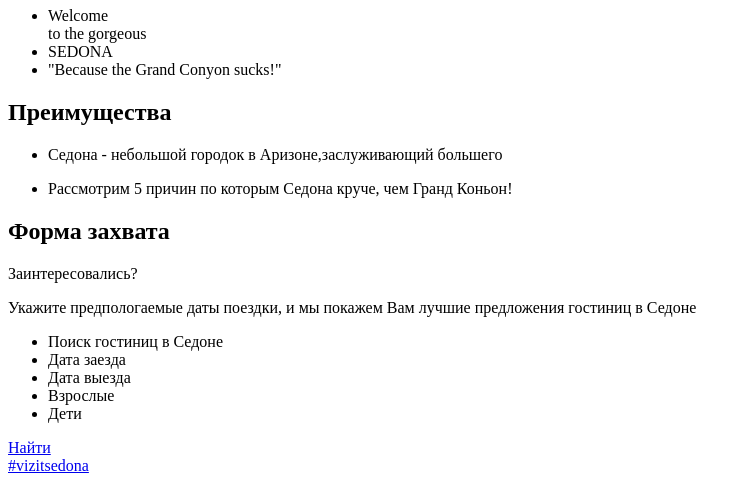
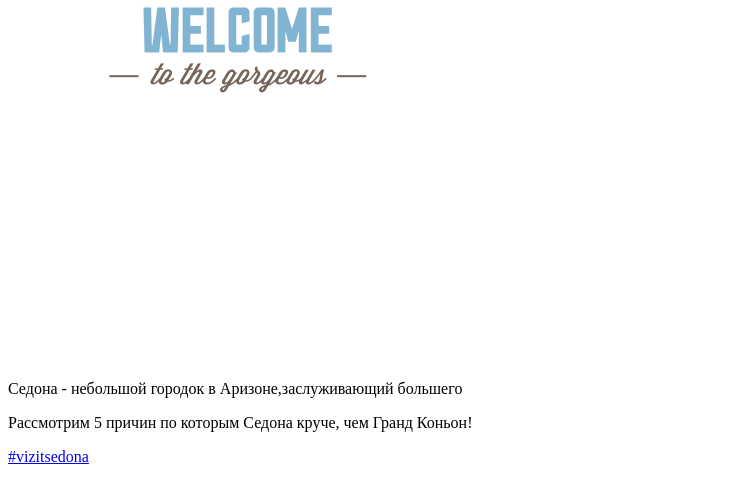
Before and after one commit to janekimpak/818165-sedona, a plain HTML site: page index.html in a window 1280 px wide. Shown: the part 197-676 px from the top of the page, without its empty margins (0-751 px from the left). Drawn offline with Linux system fonts and the light colour scheme.

Commit message:
поменяла текст на картинку

```diff
--- a/index.html
+++ b/index.html
@@ -21,30 +21,11 @@
   	<main class="container">
   		<h1 class="visually-hidden">Сайт города Седона</h1>
   		<section class="desk-page">
-  			<ul>
-  				<li><span>Welcome</span></li>
-  				<span>to the gorgeous</span>
-  				<li><span>SEDONA</span></li>
-  				<li><span>"Because the Grand Conyon sucks!"</span></li>
+  			<img src="img/welcome.png">
   		</section>
   		<section class="advantegers">
-  			<h2 class="visually-hidden">Преимущества</h2>
-  			<ul>
-  				<li><p>Седона - небольшой городок в Аризоне,заслуживающий большего</p></li>
-  				<li><p>Рассмотрим 5 причин по которым Седона круче, чем Гранд Коньон!</p></li>
-  		</section>
-  		<section class="capture-form">
-  			<h2 class="visually-hidden">Форма захвата</h2>
-  			<span>Заинтересовались?</span>
-  			<p>Укажите предпологаемые даты поездки, и мы покажем Вам лучшие предложения гостиниц в Седоне</p>
-  			<ul class="form">
-  				<li class="form-title">Поиск гостиниц в Седоне</li>
-  				<li class="form-date">Дата заезда</li>
-  				<li class="form-outdate">Дата выезда</li>
-  				<li class="form-adult">Взрослые</li>
-  				<li class="form-kids">Дети</li>
-  			</ul>
-  			<a class="form-button" href="#">Найти</a>
+  				<p class="advanteger-1">Седона - небольшой городок в Аризоне,заслуживающий большего</p>
+  				<p class="advanteger-2">Рассмотрим 5 причин по которым Седона круче, чем Гранд Коньон!</p>
   		</section>
   		<footer class="main-footer">
   			<a href="index.html">#vizitsedona</a>
@@ -56,7 +37,7 @@
     		</ul>
     	</div>
     	<p class="footer-copyright">
-    	<b>website by</b> <a class="button" href="https://htmlacademy.ru">HTML Academy</a>
+    	<b>website by</b> <a class="button" href="https://htmlacademy.ru"><img src="img/logo_name.png"></a>
     	</p>
 
   		</footer>
```
Also changed, not shown: img/welcome.png (added).
